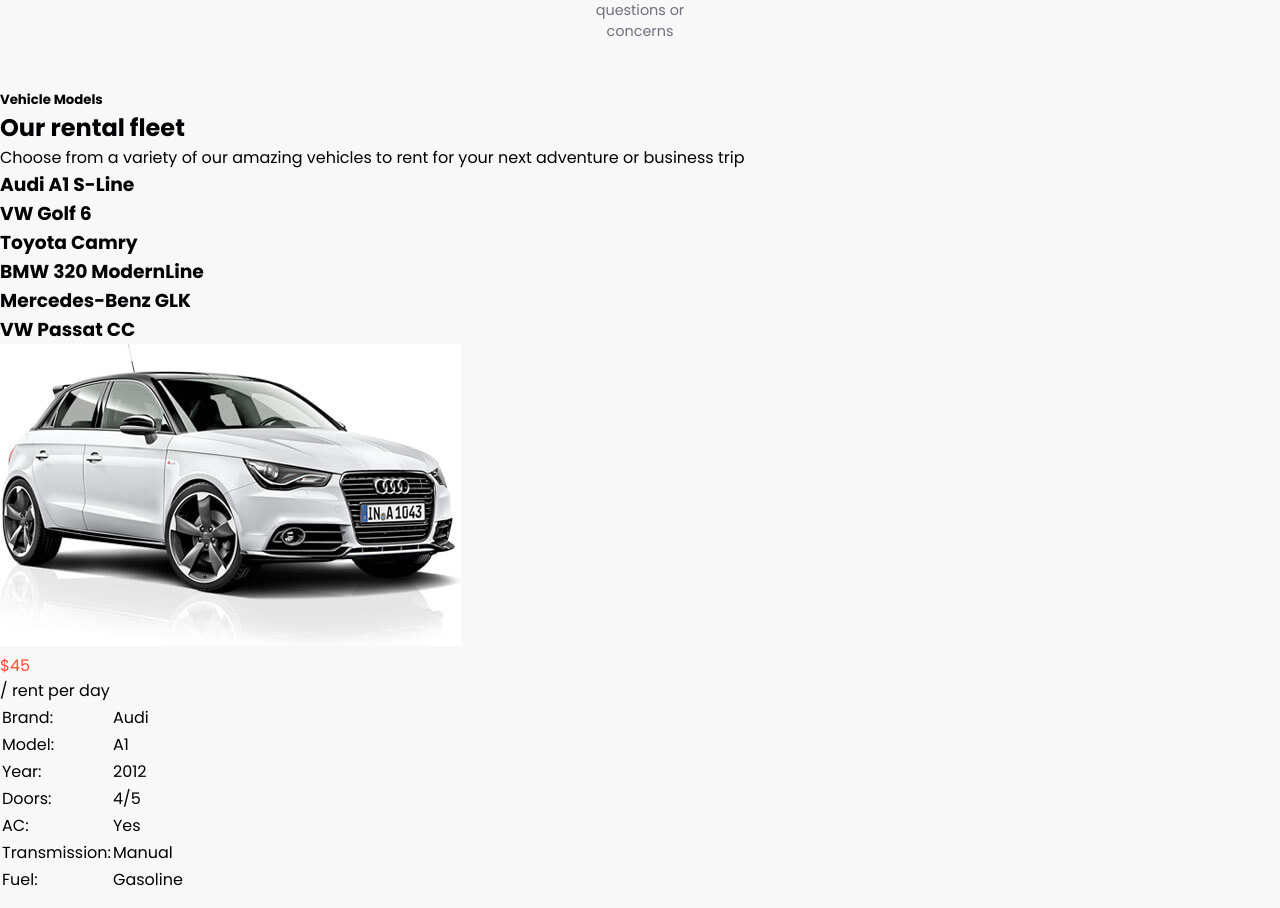
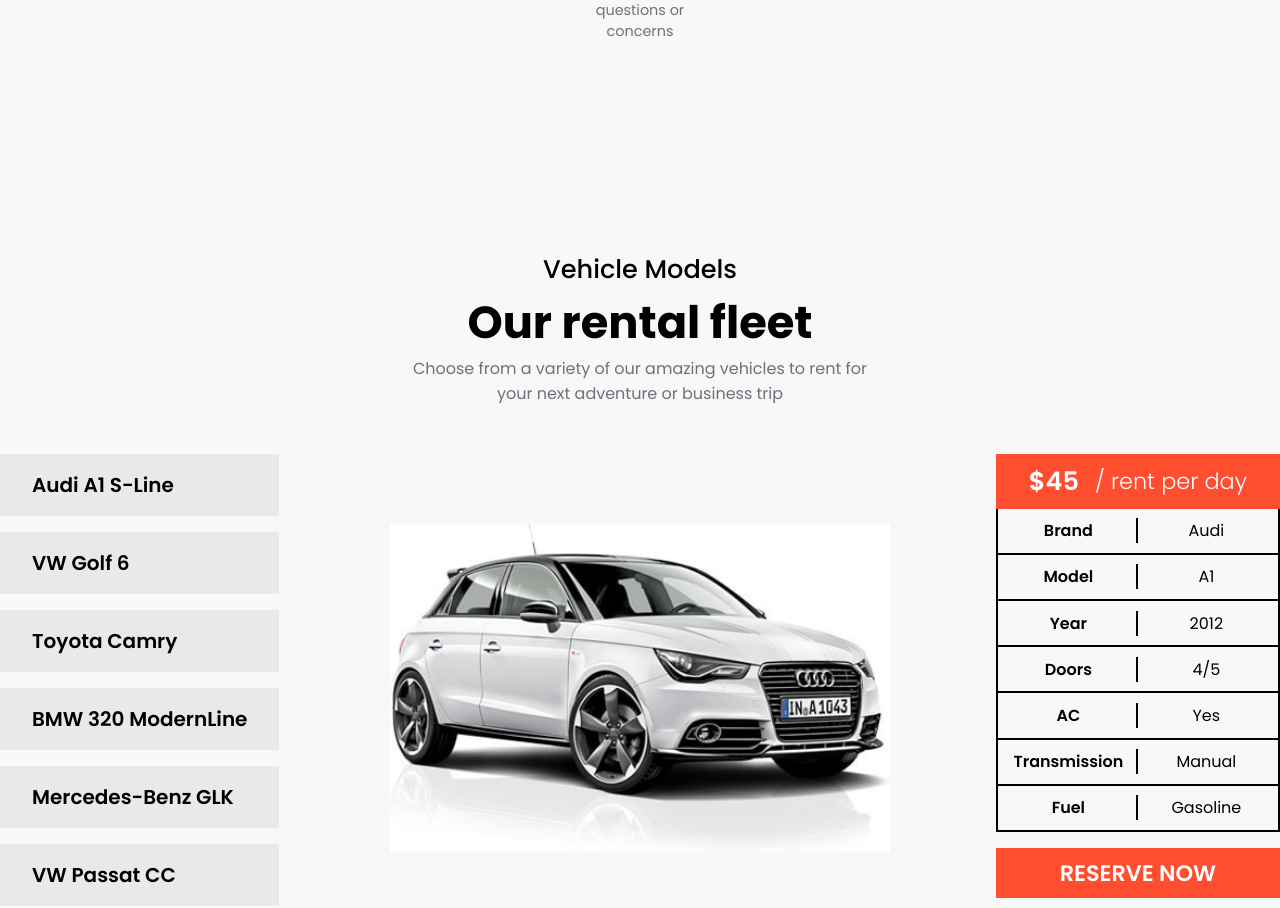
Before and after one commit to imrashidov/car-rental-project, a React (Vite) app: page / in a window 1280 px wide. Shown: the part 1889-2797 px from the top of the page. Built offline with nearby package versions, Linux system fonts and the light colour scheme.

Commit message:
Add: Styles for PickCar Component

```diff
--- a/src/App.css
+++ b/src/App.css
@@ -28,7 +28,7 @@
   gap: 15.2rem;
   margin: 0 auto;
   padding: 1.5rem 0rem;
-  max-width: 133rem;
+  max-width: 95rem;
   z-index: 99999;
 }
 .navbar-img {
@@ -101,7 +101,7 @@
   position: relative;
   padding: 5rem 5rem 13rem 5rem;
   margin: 0 12.5rem;
-  max-width: 133rem;
+  max-width: 95rem;
 }
 .hero-content-text {
   width: max-content;
@@ -171,7 +171,7 @@
   position: relative;
 }
 .book-container {
-  max-width: 133rem !important;
+  max-width: 95rem !important;
   padding: 0 2.5rem !important;
 }
 .book-content {
@@ -262,7 +262,7 @@
   display: flex;
   flex-direction: column;
   align-items: center;
-  max-width: 133rem;
+  max-width: 95rem;
   padding: 0 2.5rem;
   margin: 0 12.5rem;
 }
@@ -297,6 +297,137 @@
   margin-bottom: 1rem;
 }
 
+/* PickCar Component */
+
+.pick-section {
+  display: flex;
+  justify-content: center;
+  position: relative;
+  margin-top: 10rem;
+}
+.pick-container {
+  display: flex;
+  flex-direction: column;
+  align-items: center;
+  width: 95rem;
+}
+.pick-container__title {
+  text-align: center;
+}
+.pick-container__title h5 {
+  font-size: 1.6rem;
+  font-weight: 500;
+}
+.pick-container__title h1 {
+  font-size: 2.8rem;
+}
+.pick-container__title p {
+  width: 30rem;
+  color: var(--description-color);
+}
+.pick-container__car-content {
+  display: grid;
+  grid-template-columns: 1fr 1fr 1fr;
+  grid-template-rows: auto;
+  gap: 2rem;
+  margin-top: 3rem;
+  margin-bottom: 3rem;
+  align-items: center;
+}
+.car-content__car-models {
+  width: fit-content;
+}
+.car-models__title {
+  display: flex;
+  flex-direction: column;
+}
+.car-models__title button {
+  text-align: start;
+  padding: 1rem 2rem;
+  background-color: #e9e9e9;
+  border: none;
+  margin-bottom: 1rem;
+  font-size: 20px;
+  font-weight: 600;
+}
+.car-models__title button:hover {
+  background-color: var(--secondary-color);
+  color: #fff;
+  cursor: pointer;
+  transition: all 0.3s;
+}
+.car-content__car-image {
+  display: flex;
+  align-items: center;
+  height: 100%;
+}
+.car-content__car-image img {
+  height: 70%;
+}
+.car-content__car-details {
+  width: fit-content;
+  height: 100%;
+  margin-left: auto;
+}
+.car-details__price {
+  display: flex;
+  align-items: center;
+  justify-content: center;
+  background-color: var(--secondary-color);
+  padding: 0.5rem;
+}
+.car-details__price span {
+  color: #fff;
+  font-size: 1.6rem;
+  font-weight: 600;
+}
+.car-details__price p {
+  color: #fff;
+  font-size: 1.4rem;
+  font-weight: 300;
+  margin-left: 1rem;
+}
+.car-content__details {
+  border-left: 2px solid black;
+  border-right: 2px solid black;
+  width: 100%;
+}
+.details {
+  display: grid;
+  grid-template-columns: 1fr;
+  font-size: 1rem;
+  grid-template-rows: auto;
+}
+.details div {
+  border-bottom: 2px solid black;
+  text-align: center;
+  display: grid;
+  grid-template-columns: 1fr 1fr;
+  grid-template-rows: auto;
+  padding: 0.6rem 0.2rem;
+}
+.details span {
+  color: black;
+  font-weight: 400;
+}
+.details span:nth-child(1) {
+  font-weight: 600;
+  content: "";
+  border-right: 2px solid black;
+}
+
+.car-content__car-details button {
+  background-color: var(--secondary-color);
+  border: none;
+  color: #fff;
+  padding: 0.5rem 4rem;
+  font-size: 1.4rem;
+  font-weight: 600;
+  margin-top: 1rem;
+  text-transform: uppercase;
+  cursor: pointer;
+}
+
 /* Others */
 span {
   color: var(--secondary-color);
--- a/src/components/PickCar.jsx
+++ b/src/components/PickCar.jsx
@@ -16,50 +16,51 @@
           <div className="car-content__car-models">
             <div className="car-models__title">
               {carModels.map((carModel) => (
-                <h3 key={carModel.id}>{carModel.title}</h3>
+                <button key={carModel.id}>{carModel.title}</button>
               ))}
             </div>
           </div>
           <div className="car-content__car-image">
-            <img src={carModels[0].img} alt="" />
+            <img src={carModels[0].img} alt={carModels[0].title} />
           </div>
           <div className="car-content__car-details">
             <div className="car-details__price">
               <span>${carModels[0].price}</span>
               <p>/ rent per day</p>
             </div>
-            <table>
-              <tbody>
-                <tr>
-                  <td>Brand:</td>
-                  <td>{carModels[0].brand}</td>
-                </tr>
-                <tr>
-                  <td>Model:</td>
-                  <td>{carModels[0].model}</td>
-                </tr>
-                <tr>
-                  <td>Year:</td>
-                  <td>{carModels[0].year}</td>
-                </tr>
-                <tr>
-                  <td>Doors:</td>
-                  <td>{carModels[0].doors}</td>
-                </tr>
-                <tr>
-                  <td>AC:</td>
-                  <td>{carModels[0].ac}</td>
-                </tr>
-                <tr>
-                  <td>Transmission:</td>
-                  <td>{carModels[0].transmission}</td>
-                </tr>
-                <tr>
-                  <td>Fuel:</td>
-                  <td>{carModels[0].fuel}</td>
-                </tr>
-              </tbody>
-            </table>
+            <div className="car-content__details">
+              <div className="details">
+                <div>
+                  <span>Brand</span>
+                  <span>{carModels[0].brand}</span>
+                </div>
+                <div>
+                  <span>Model</span>
+                  <span>{carModels[0].model}</span>
+                </div>
+                <div>
+                  <span>Year</span>
+                  <span>{carModels[0].year}</span>
+                </div>
+                <div>
+                  <span>Doors</span>
+                  <span>{carModels[0].doors}</span>
+                </div>
+                <div>
+                  <span>AC</span>
+                  <span>{carModels[0].ac}</span>
+                </div>
+                <div>
+                  <span>Transmission</span>
+                  <span>{carModels[0].transmission}</span>
+                </div>
+                <div>
+                  <span>Fuel</span>
+                  <span>{carModels[0].fuel}</span>
+                </div>
+              </div>
+            </div>
+            <button>Reserve now</button>
           </div>
         </div>
       </div>
```
